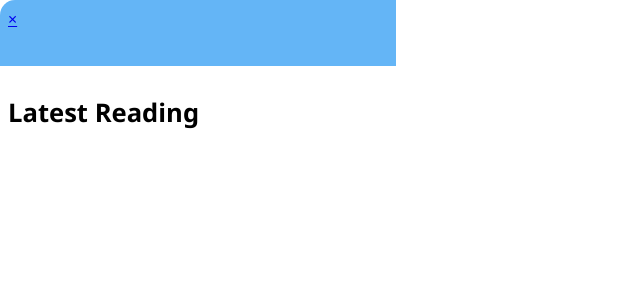
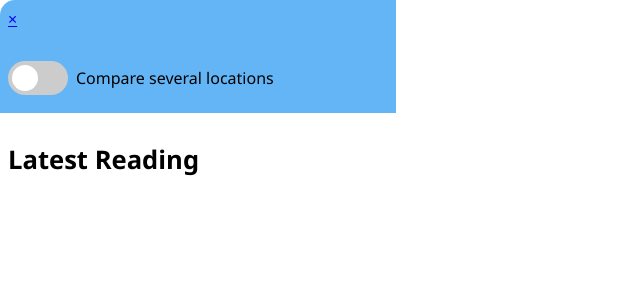
Before and after one commit to Mouqla/Agile-project-, a Flask app: page /info-frame.html in a window 1280 px wide. Shown: the top 300 px of the page, without its empty margins (0-640 px from the left). Run offline with Flask 3, Linux system fonts and the light colour scheme.

Commit message:
Added compare slider and improved prepareNextFrame

```diff
--- a/static/style.css
+++ b/static/style.css
@@ -81,3 +81,74 @@ p{
 small{
   font-size: 0.9rem;
 }
+
+/* Sliders */
+.switch {
+  position: relative;
+  display: inline-block;
+  width: 60px;
+  height: 34px;
+}
+
+.switch input {
+  opacity: 0;
+  width: 0;
+  height: 0;
+}
+
+.slider {
+  position: absolute;
+  cursor: pointer;
+  top: 0;
+  left: 0;
+  right: 0;
+  bottom: 0;
+  background-color: #ccc;
+  -webkit-transition: .4s;
+  transition: .4s;
+}
+
+.slider:before {
+  position: absolute;
+  content: "";
+  height: 26px;
+  width: 26px;
+  left: 4px;
+  bottom: 4px;
+  background-color: white;
+  -webkit-transition: .4s;
+  transition: .4s;
+}
+
+input:checked + .slider {
+  background-color: #2196F3;
+}
+
+input:focus + .slider {
+  box-shadow: 0 0 1px #2196F3;
+}
+
+input:checked + .slider:before {
+  -webkit-transform: translateX(26px);
+  -ms-transform: translateX(26px);
+  transform: translateX(26px);
+}
+
+/* Rounded sliders */
+.slider.round {
+  border-radius: 34px;
+}
+
+.slider.round:before {
+  border-radius: 50%;
+}
+/* Sliders slut */
+
+.switch-container {
+  display: flex;
+  align-items: center; /* Align items vertically in the center */
+}
+
+.switch {
+  margin-right: 8px; /* Add some space between the switch and the paragraph */
+}
--- a/templates/info-frame.html
+++ b/templates/info-frame.html
@@ -11,6 +11,13 @@
       <a href="javascript:void(0)" class="closebtn">&times;<a>
         <h1 id="location"></h1>
         <h2 id="station"></h2>
+        <div class="switch-container">
+          <label class="switch">
+            <input id="compareSwitch" type="checkbox">
+            <span class="slider round"></span>
+          </label>
+          <p>Compare several locations</p>
+        </div>
     </div>
     <div id="infoBox" class="infoBox">
       <h2>Latest Reading</h2>
```
Also changed, not shown: static/settings.js (+12 -10 lines).
